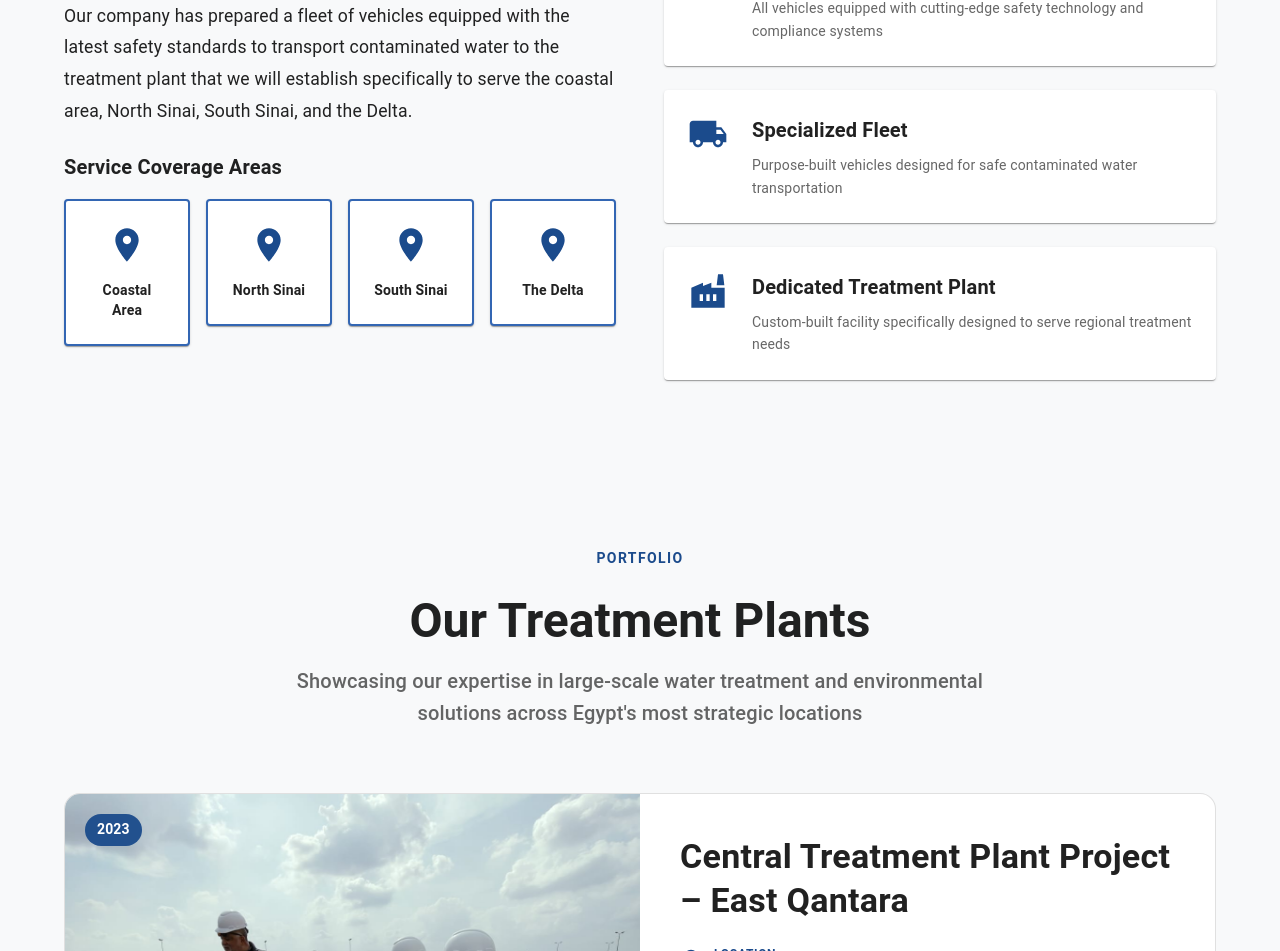
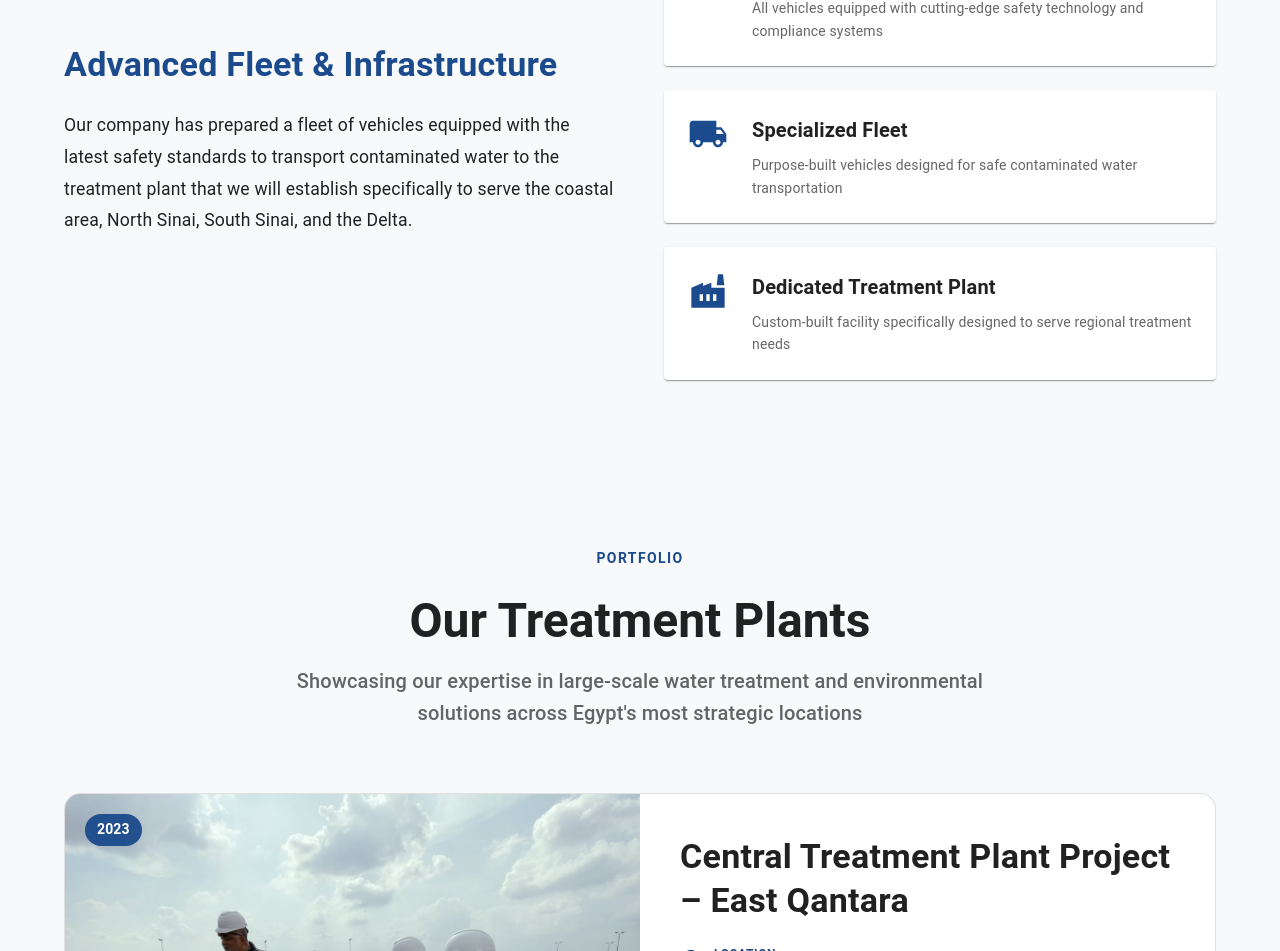
Before and after one commit to LoaiAlaa24/petrotreatment-company-website, a React (Create React App) app: page / in a window 1280 px wide. Shown: the part 8058-9009 px from the top of the page. Built offline with nearby package versions, Linux system fonts and the light colour scheme; the HTML template or start-up script is replaced by a standard one.

Commit message:
added more files

```diff
--- a/src/components/Resources.tsx
+++ b/src/components/Resources.tsx
@@ -103,54 +103,6 @@ const Resources: React.FC = () => {
                 {t('resources.fleetDescription')}
               </Typography>
 
-              <Box sx={{ mb: 4 }}>
-                <Typography
-                  variant="h6"
-                  sx={{
-                    fontWeight: 'bold',
-                    color: 'text.primary',
-                    mb: 2,
-                  }}
-                >
-                  {t('resources.coverageTitle')}
-                </Typography>
-                <Grid container spacing={2}>
-                  {serviceAreas.map((area, index) => (
-                    <Grid item xs={6} sm={3} key={index}>
-                      <Card
-                        sx={{
-                          p: 3,
-                          textAlign: 'center',
-                          border: '2px solid',
-                          borderColor: 'primary.light',
-                          '&:hover': {
-                            borderColor: 'primary.main',
-                            transform: 'translateY(-2px)',
-                          },
-                          transition: 'all 0.3s ease',
-                        }}
-                      >
-                        <LocationOn
-                          sx={{
-                            fontSize: 40,
-                            color: 'primary.main',
-                            mb: 1
-                          }}
-                        />
-                        <Typography
-                          variant="body2"
-                          sx={{
-                            fontWeight: 'bold',
-                            color: 'text.primary',
-                          }}
-                        >
-                          {area.name}
-                        </Typography>
-                      </Card>
-                    </Grid>
-                  ))}
-                </Grid>
-              </Box>
             </Box>
           </Grid>
 
```
